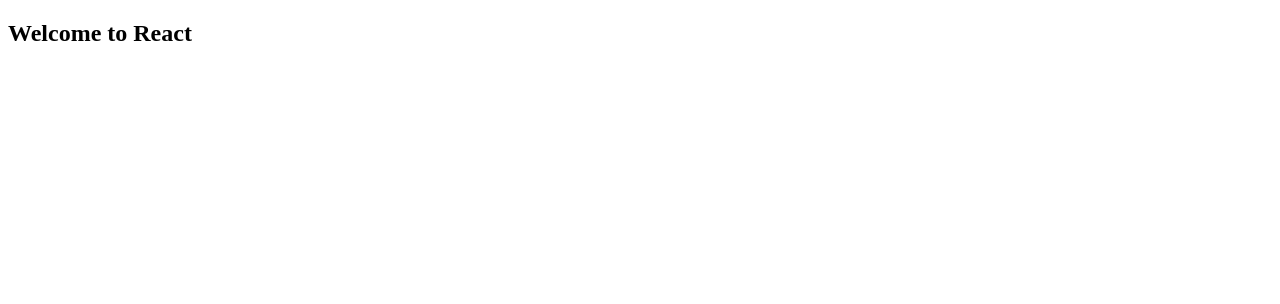
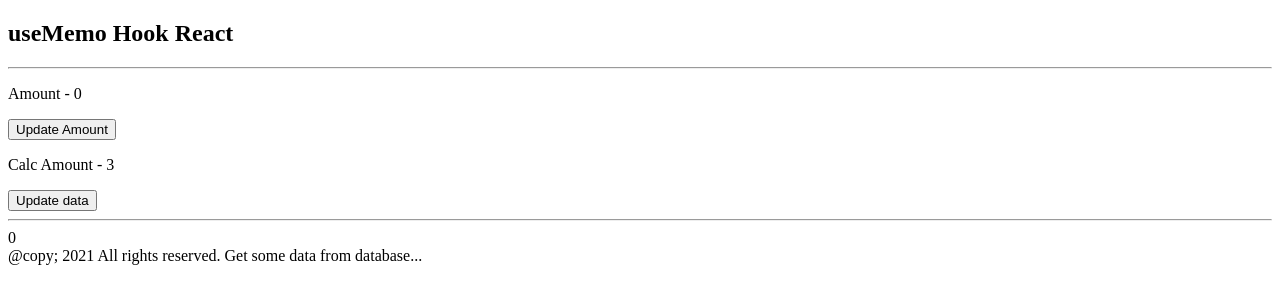
Before and after one commit to ManiruzzamanAkash/ReactBasic2Pro, a React (Create React App) app: page / in a window 1280 px wide. Shown: the top 304 px of the page. Built offline with nearby package versions, Linux system fonts and the light colour scheme.

Commit message:
UseMemo Hook Discussion in React

```diff
--- a/src/App.js
+++ b/src/App.js
@@ -1,10 +1,39 @@
 
-import React from "react";
+import React, { useState, useMemo } from "react";
+import Footer from "./Footer";
 const App = () => {
+
+  const [amount, setAmount] = useState(0);
+  const [data, setData] = useState(0);
+
+  const calculationBigFormula = (amount) => {
+    console.log('Enter Func');
+    // Get data from api
+
+    //set data here...
+    return amount + randomNumber(1, 4);
+  }
+
+  const calculatedAmount = useMemo(() => calculationBigFormula(amount));
+
+  const clickCalculateAmount = () => {
+    setAmount(randomNumber(1, 4));
+  }
+
+  function randomNumber(min, max) {
+    return Math.floor(Math.random() * (max - min) + min);
+  }
 
   return (
     <div className="app">
-      <h2>Welcome to React</h2>
+      <h2>useMemo Hook React</h2>
+      <hr />
+      <p>Amount - {amount}</p>
+      <button onClick={clickCalculateAmount}>Update Amount</button>
+      <p>Calc Amount - {calculatedAmount}</p>
+
+      <button onClick={() => setData(randomNumber(1, 4)) }>Update data</button>
+      <Footer data={data} />
     </div>
   )
 }
--- /dev/null
+++ b/src/Footer.js
@@ -0,0 +1,17 @@
+import React, { memo } from 'react'
+
+const Footer = ({ data }) => {
+    console.log('Enter Footer');
+
+    return (
+        <div>
+            <hr />
+            {data}
+            <br />
+            @copy; 2021 All rights reserved.
+            Get some data from database...
+        </div>
+     );
+}
+
+export default memo(Footer);
```
